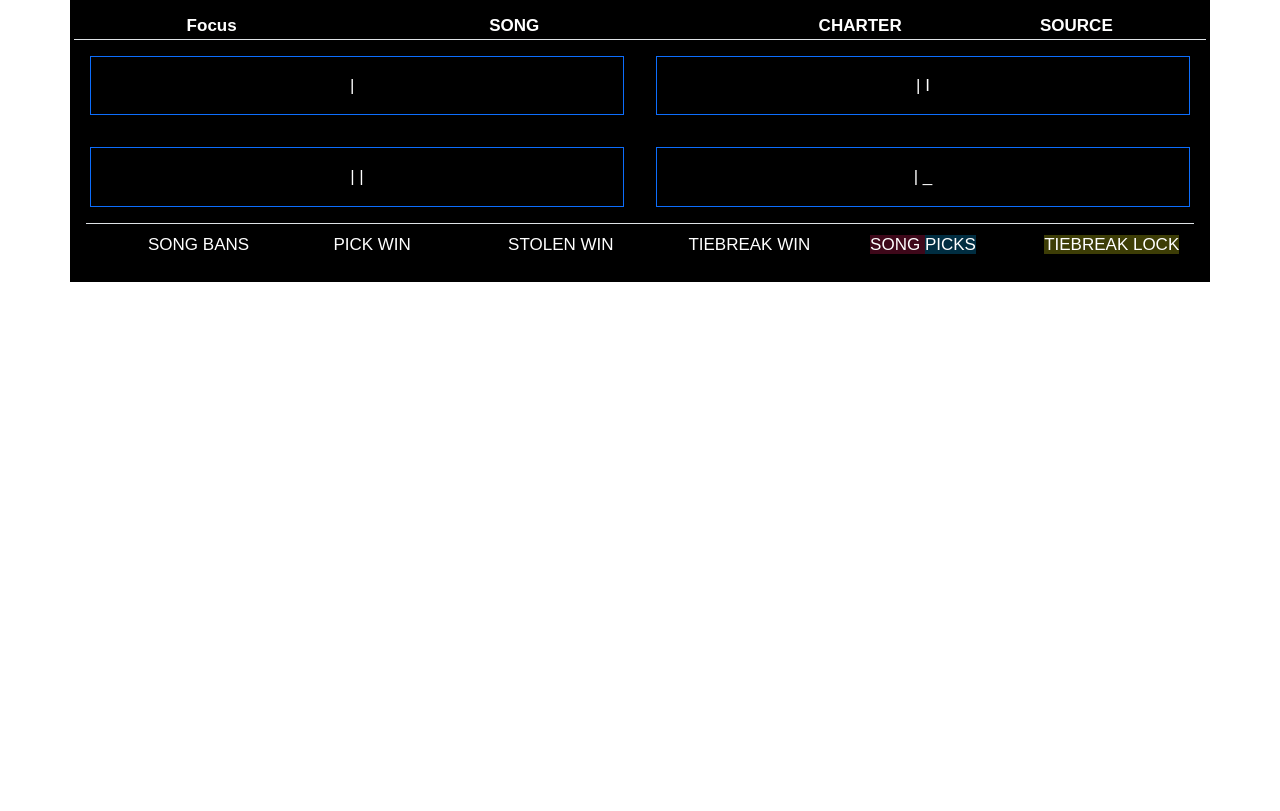
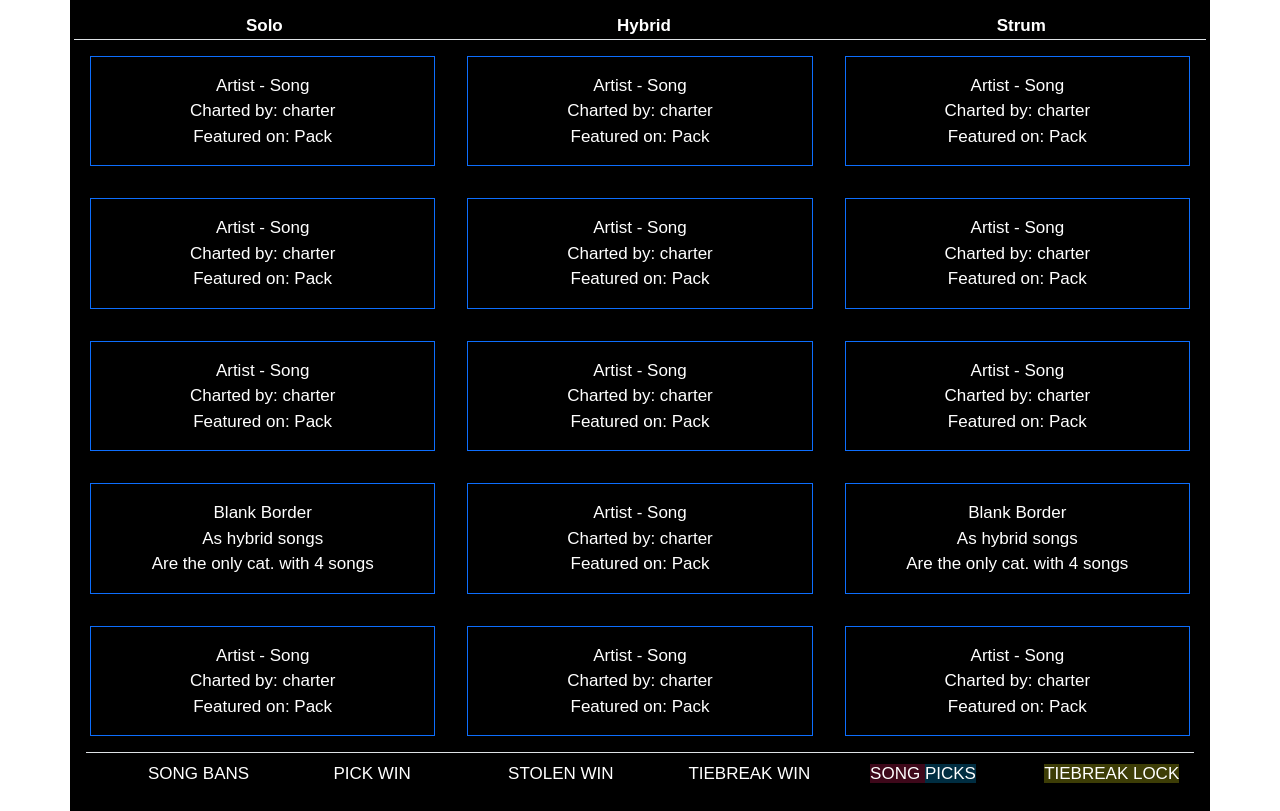
Before and after one commit to AndrewFRC135/WORT, a plain HTML site: page www/index.html in a window 1280 px wide. Shown: the part 121-932 px from the top of the page. Before the commit the page ends 800 px from the top, so only its background shows below. Drawn offline with nearby package versions, Linux system fonts and the light colour scheme; a web font is replaced by a local one.

Commit message:
10/13
Initial Push of small changes + Publish of branch

```diff
--- a/www/index.html
+++ b/www/index.html
@@ -174,16 +174,13 @@
             <div class="col-11 p-0 m-0">
                 <div class="row align-items-center p-0 m-0">
                     <div class="col text-center px-0">
-                        <b>Focus</b>
+                        <b>&nbsp;&nbsp;&nbsp;&nbsp;Solo</b>
                     </div>
-                    <div class="col-5 text-center px-0">
-                        <b>SONG</b>
+                    <div class="col-6 text-center px-0">
+                        <b>Hybrid</b>
                     </div>
                     <div class="col-3 text-center px-0">
-                        <b>CHARTER</b>
-                    </div>
-                    <div class="col text-center px-0">
-                        <b>SOURCE</b>
+                        <b>Strum &nbsp;&nbsp;&nbsp;&nbsp;</b>
                     </div>
                 </div>
             </div>
@@ -195,13 +192,63 @@
 
 
         <div class="row songs text-center">
-            <div class="col border border-primary m-3 p-3">| &nbsp;</div>
-            <div class="col border border-primary m-3 p-3">| I</div>
+            <div class="col border border-primary m-3 p-3">
+                Artist - Song<br>Charted by: charter<br>Featured on: Pack
+            </div>
+            <div class="col border border-primary m-3 p-3">
+                Artist - Song<br>Charted by: charter<br>Featured on: Pack
+            </div>
+            <div class="col border border-primary m-3 p-3">
+                Artist - Song<br>Charted by: charter<br>Featured on: Pack
+            </div>
         </div>
 
         <div class="row songs text-center">
-            <div class="col border border-primary m-3 p-3">| |</div>
-            <div class="col border border-primary m-3 p-3">| _</div>
+            <div class="col border border-primary m-3 p-3">
+                Artist - Song<br>Charted by: charter<br>Featured on: Pack
+            </div>
+            <div class="col border border-primary m-3 p-3">
+                Artist - Song<br>Charted by: charter<br>Featured on: Pack
+            </div>
+            <div class="col border border-primary m-3 p-3">
+                Artist - Song<br>Charted by: charter<br>Featured on: Pack
+            </div>
+        </div>
+
+        <div class="row songs text-center">
+            <div class="col border border-primary m-3 p-3">
+                Artist - Song<br>Charted by: charter<br>Featured on: Pack
+            </div>
+            <div class="col border border-primary m-3 p-3">
+                Artist - Song<br>Charted by: charter<br>Featured on: Pack
+            </div>
+            <div class="col border border-primary m-3 p-3">
+                Artist - Song<br>Charted by: charter<br>Featured on: Pack
+            </div>
+        </div>
+
+        <div class="row songs text-center">
+            <div class="col border border-primary m-3 p-3">
+                Blank Border<br>As hybrid songs<br>Are the only cat. with 4 songs
+            </div>
+            <div class="col border border-primary m-3 p-3">
+                Artist - Song<br>Charted by: charter<br>Featured on: Pack
+            </div>
+            <div class="col border border-primary m-3 p-3">
+                Blank Border<br>As hybrid songs<br>Are the only cat. with 4 songs
+            </div>
+        </div>
+
+        <div class="row songs text-center">
+            <div class="col border border-primary m-3 p-3">
+                Artist - Song<br>Charted by: charter<br>Featured on: Pack
+            </div>
+            <div class="col border border-primary m-3 p-3">
+                Artist - Song<br>Charted by: charter<br>Featured on: Pack
+            </div>
+            <div class="col border border-primary m-3 p-3">
+                Artist - Song<br>Charted by: charter<br>Featured on: Pack
+            </div>
         </div>
 
     <!--
```
